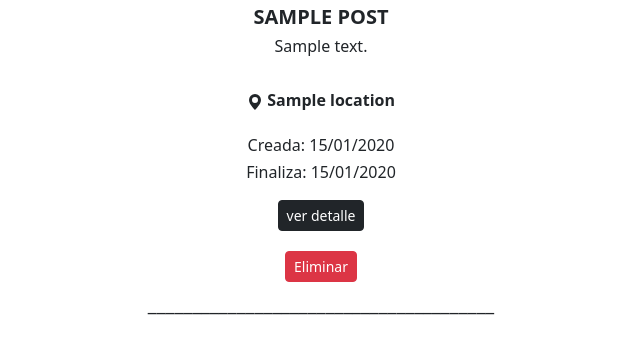
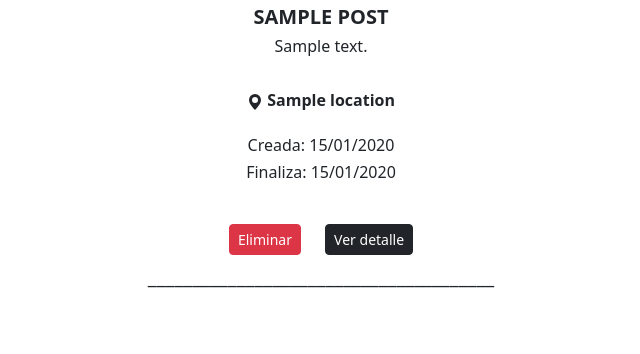
Before and after one commit to BonafedeMarco/UCSE-IW-TP-2023, a Django app: page /user_posts/ in a window 1280 px wide. Shown: the part 266-620 px from the top of the page, without its empty margins (319-959 px from the left). Run offline with Django 4.2, Linux system fonts and the light colour scheme; a user stored in the database is signed in; tables that the repository leaves empty hold one stand-in row (values such as "Sample post"); some libraries are stand-ins or nearby versions.

Commit message:
Implementada la eliminación de solicitudes

```diff
--- a/donarsangre/donarsangre/urls.py
+++ b/donarsangre/donarsangre/urls.py
@@ -36,4 +36,5 @@ urlpatterns = [
     path("registro/", SignUpView.as_view(), name="registro"),
     path("user_posts/", views.user_posts, name="user_posts"),
     path('detail/<int:pk>/', views.post_detail, name='post_detail'),
+    path('delete/<int:pk>/', views.delete_post, name='delete_post'),
 ]
--- a/donarsangre/sitio/templates/user_posts.html
+++ b/donarsangre/sitio/templates/user_posts.html
@@ -25,9 +25,9 @@
     <br>
     <h6>Creada: {{ post.created_date|date:"d/m/Y" }}</h6>
     <h6>Finaliza: {{post.expiration_date|date:"d/m/Y"}}</h6>
-    <a href="{% url 'post_detail' pk=post.pk %}" class="btn btn-dark btn-sm" button style="margin: 10px">ver detalle</a>
     <br>
-    <button type="button" class="btn btn-danger btn-sm" button style="margin: 10px">Eliminar</button>
+    <a href="{% url 'delete_post' pk=post.pk %}" class="btn btn-danger btn-sm" button style="margin: 10px">Eliminar</a>
+    <a href="{% url 'post_detail' pk=post.pk %}" class="btn btn-dark btn-sm" button style="margin: 10px">Ver detalle</a>
 
     <h5>_______________________________________</h5>
 </div>
--- a/donarsangre/sitio/views.py
+++ b/donarsangre/sitio/views.py
@@ -46,3 +46,8 @@ def user_posts(request): #Muestra las publicaciones del usuario logueado.
 def post_detail(request, pk):
     post = get_object_or_404(Post, pk=pk)
     return render(request, 'post_detail.html', {'post': post})
+
+def delete_post(request, pk):
+    post = get_object_or_404(Post, pk=pk)
+    post.delete()
+    return redirect("/user_posts/")
```
